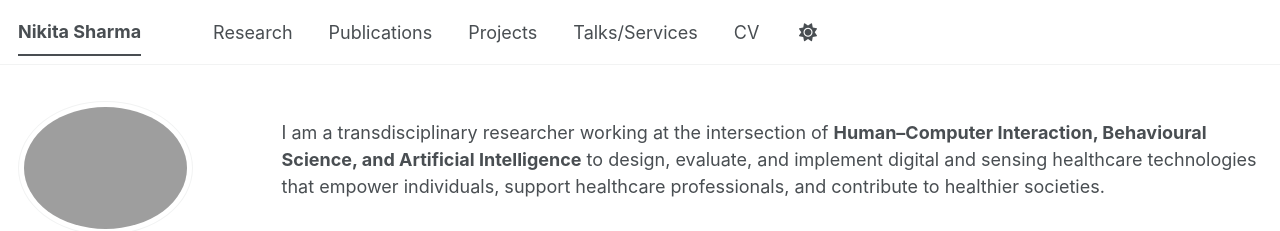
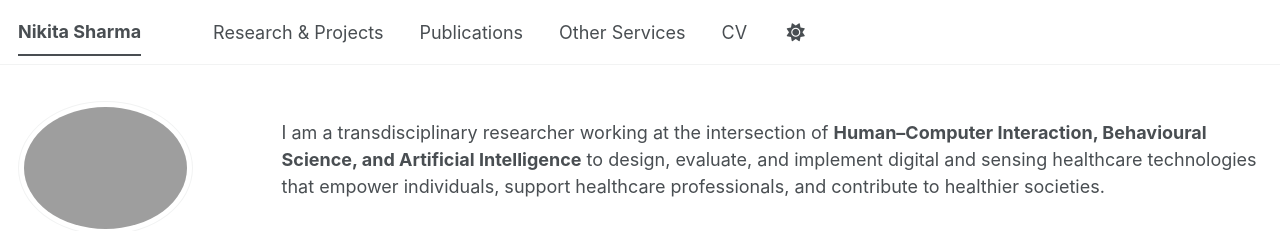
Before and after one commit to nikitasharma14/Portfolio, a Jekyll site: the page built from _pages/about.md, in a window 1280 px wide. Shown: the top 231 px of the page. Built offline with Jekyll 4.4.1, drawn with Linux system fonts in a browser that asks for light colours; a style sheet for code colours, icons or effects is not loaded.

Commit message:
Update navigation.yml

```diff
--- a/_data/navigation.yml
+++ b/_data/navigation.yml
@@ -9,16 +9,13 @@
 
 main:
 
-  - title: "Research"
-    url: /research/
+  - title: "Research & Projects"
+    url: /portfolio/
 
   - title: "Publications"
     url: /publications/
 
-  - title: "Projects"
-    url: /portfolio/
-
-  - title: "Talks/Services"
+  - title: "Other Services"
     url: /talks/
 
   - title: "CV"
```
